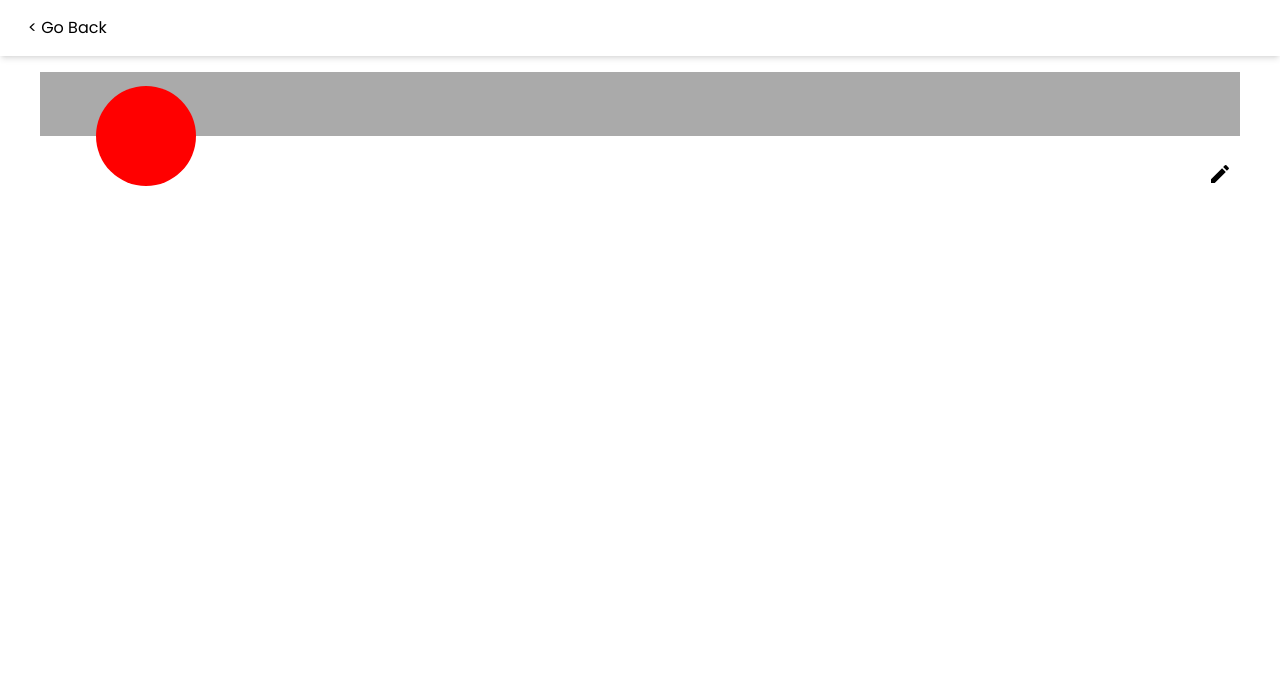
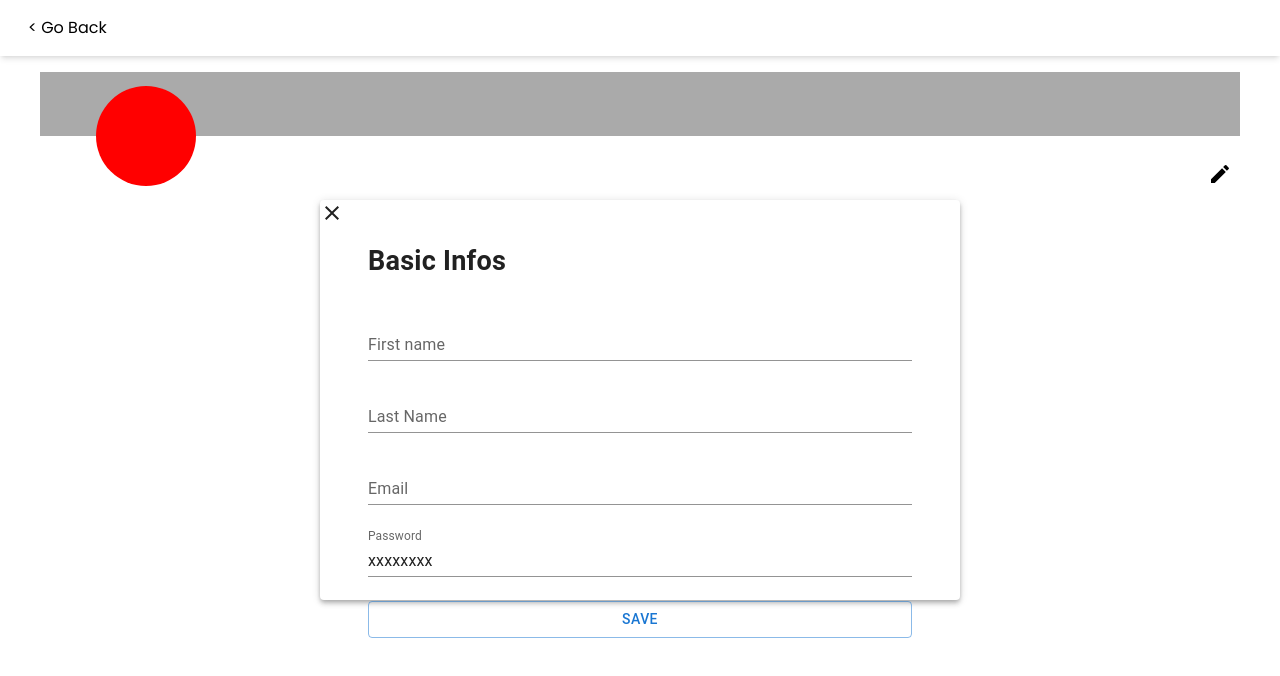
Before and after one commit to abiel13/frontend, a Next.js app: page /userprofile in a window 1280 px wide. Both pictures are taken after a click on the icon 1220 px from the left and 174 px from the top of the page. Shown: the top 676 px of the page. Built offline with nearby package versions, Linux system fonts and the light colour scheme.

Commit message:
added edit modal to the userprofile page

```diff
--- /dev/null
+++ b/app/userprofile/EditForm.tsx
@@ -0,0 +1,73 @@
+"use client";
+import { Button, Container, Stack, TextField, Typography } from "@mui/material";
+import React, { useState , useEffect } from "react";
+import { useAppContext } from "../context/context";
+
+interface FormData {
+  firstname: string;
+  lastname: string;
+  email: string;
+}
+
+const EditForm = () => {
+
+
+    const { userData } = useAppContext();
+    const [formData, setFormData] = useState<FormData>({
+      firstname: '',
+      lastname: '',
+      email: '',
+    });
+
+    useEffect(() => {
+      if (userData) {
+        setFormData({
+          firstname: userData.firstname || '',
+          lastname: userData.lastname || '',
+          email: userData.email || '',
+        });
+      }
+    }, [userData]);
+
+    console.log(formData);
+
+  return (
+    <Container sx={{ marginTop: "1rem" }}>
+      <Typography fontSize={27} fontWeight={"bold"}>
+        Basic Infos
+      </Typography>
+      <Stack sx={{ marginTop: "2rem" }} spacing={3}>
+        <TextField
+          id="standard-basic"
+          label="First name"
+          value={formData?.firstname}
+          variant="standard"
+        />
+        <TextField
+          id="standard-basic"
+          label="Last Name"
+          value={formData?.lastname}
+          variant="standard"
+        />
+        <TextField
+          id="standard-basic"
+          label="Email"
+          value={formData?.email}
+          variant="standard"
+        />
+        <TextField
+          id="standard-basic"
+          label="Password"
+          value="xxxxxxxx"
+          variant="standard"
+        />
+
+        <Button variant="outlined">
+            Save
+        </Button>
+      </Stack>
+    </Container>
+  );
+};
+
+export default EditForm;
--- a/app/userprofile/EditModal.tsx
+++ b/app/userprofile/EditModal.tsx
@@ -1,18 +1,28 @@
 import { Box, Paper } from "@mui/material";
 import React from "react";
+import CloseIcon from "@mui/icons-material/Close";
+import { Container } from "@mui/material";
+import EditForm from "./EditForm";
 
-const EditModal = () => {
+interface EditModalI {
+  toggle: Function;
+}
+
+const EditModal: React.FC<EditModalI> = ({ toggle }) => {
   return (
     <Paper
       elevation={4}
       sx={{
         position: "absolute",
-        width: { md: "50vw", xs: "90vw" },
-        height: { md: "50vh", xs: "70vh" },
+        width: { md: "50vw", xs: "100vw" },
+        height: { md: "50vh", xs: "100vh" },
         transform: "translate(-50% , -50%)",
       }}
     >
-      EditModal
+      <CloseIcon onClick={() => toggle()} />
+      <Container>
+        <EditForm />
+      </Container>
     </Paper>
   );
 };
--- a/app/userprofile/page.tsx
+++ b/app/userprofile/page.tsx
@@ -58,13 +58,13 @@ const UserProfilePage = () => {
             </Box>
           </Grid>
           <Grid sx={{ alignSelf: "flex-end" }} item>
-            <EditIcon cursor='pointer' />
+            <EditIcon onClick={() => setVisible(true)} cursor='pointer' />
           </Grid>
         </Grid>
       </Container>
     <UserDetails />
     <div  className={`${visible ? 'block' :'hidden'} absolute top-[50%] right-[50%] `}>
-    <EditModal />
+    <EditModal toggle = {() => setVisible(false)} />
     </div>
     </div>
   );
```
